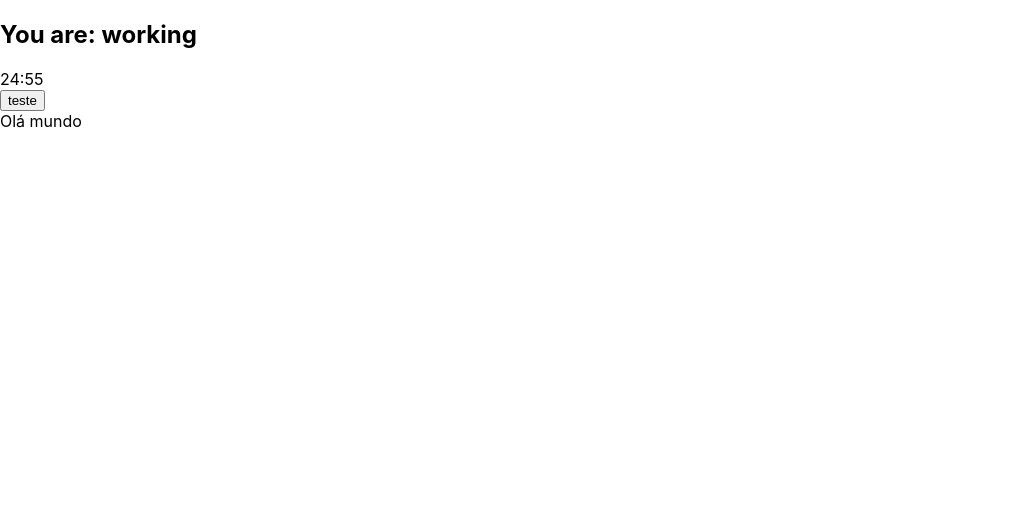
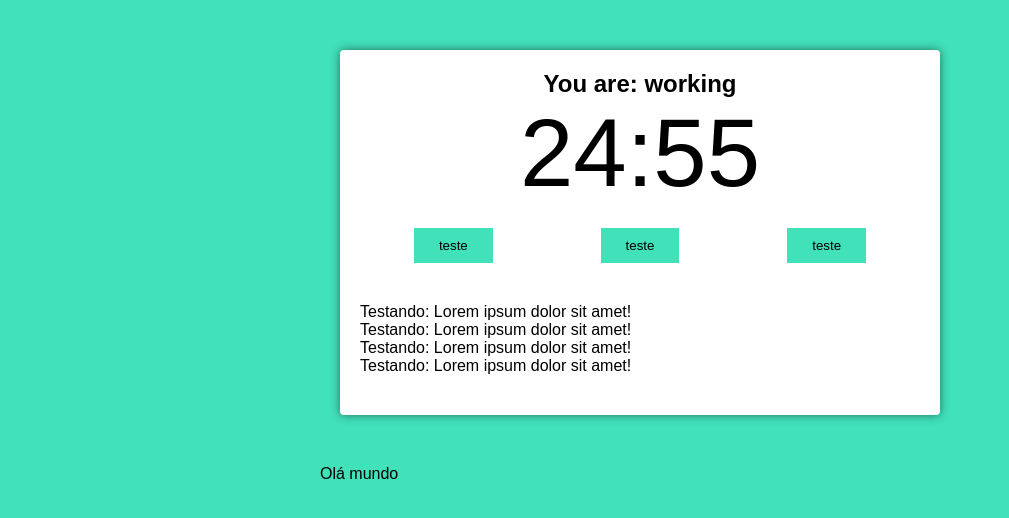
Before and after one commit to RelampagoAzul5/react-pomodoro, a React (Create React App) app: page / in a window 1280 px wide. Shown: the top 518 px of the page, without its empty margins (0-1009 px from the left). Built offline with nearby package versions, Linux system fonts and the light colour scheme.

Commit message:
Criando o css base da aplicação

```diff
--- a/src/components/pomodoro-timer.tsx
+++ b/src/components/pomodoro-timer.tsx
@@ -19,7 +19,18 @@
     <div className="pomodoro">
       <h2> You are: working</h2>
       <Timer mainTime={mainTime} />
-      <Button text="teste" onClick={() => console.log(1)} />
+
+      <div className="controls">
+        <Button text="teste" onClick={() => console.log(1)} />
+        <Button text="teste" onClick={() => console.log(1)} />
+        <Button text="teste" onClick={() => console.log(1)} />
+      </div>
+      <div className="details">
+        <p>Testando: Lorem ipsum dolor sit amet!</p>
+        <p>Testando: Lorem ipsum dolor sit amet!</p>
+        <p>Testando: Lorem ipsum dolor sit amet!</p>
+        <p>Testando: Lorem ipsum dolor sit amet!</p>
+      </div>
     </div>
   );
 }
--- a/src/index.css
+++ b/src/index.css
@@ -1,13 +1,67 @@
-body {
+* {
   margin: 0;
-  font-family: -apple-system, BlinkMacSystemFont, 'Segoe UI', 'Roboto', 'Oxygen',
-    'Ubuntu', 'Cantarell', 'Fira Sans', 'Droid Sans', 'Helvetica Neue',
-    sans-serif;
-  -webkit-font-smoothing: antialiased;
-  -moz-osx-font-smoothing: grayscale;
+  padding: 0;
+  outline: none;
+  box-sizing: border-box;
 }
 
-code {
-  font-family: source-code-pro, Menlo, Monaco, Consolas, 'Courier New',
-    monospace;
+body{
+  font-family: sans-serif;
+  background: #41e1ba;
+  transition: background-color 300ms ease-in-out;
 }
+
+.container {
+  max-width: 640px;
+  margin: 0 auto;
+}
+
+.working {
+  background-color: #EF5D50;
+}
+.hidden {
+  display: none;
+}
+
+.pomodoro {
+  background-color: #fff;
+  margin: 50px 20px;
+  padding: 20px;
+  border-radius: 4px;
+  box-shadow: 0 0 10px rgba(0, 0, 0, .5);
+}
+
+.pomodoro h2 {
+  font-size: 24px;
+  text-align: center;
+}
+
+.pomodoro .timer {
+  font-size: 6rem;
+  text-align: center;
+}
+
+.pomodoro .controls {
+  display: flex;
+  align-items: center;
+  justify-content: sp;
+}
+
+.pomodoro button{
+  background-color: #41e1ba;
+  border: none;
+  cursor: pointer;
+  padding: 10px 25px;
+  color: #000;
+  transition: background-color 300ms ease-in-out;
+  margin: 20px auto;
+}
+
+.working .pomodoro button{
+  background-color: #EF5D50;
+  color: #fff;
+}
+
+.pomodoro .details {
+  margin: 20px 0;
+}
```
